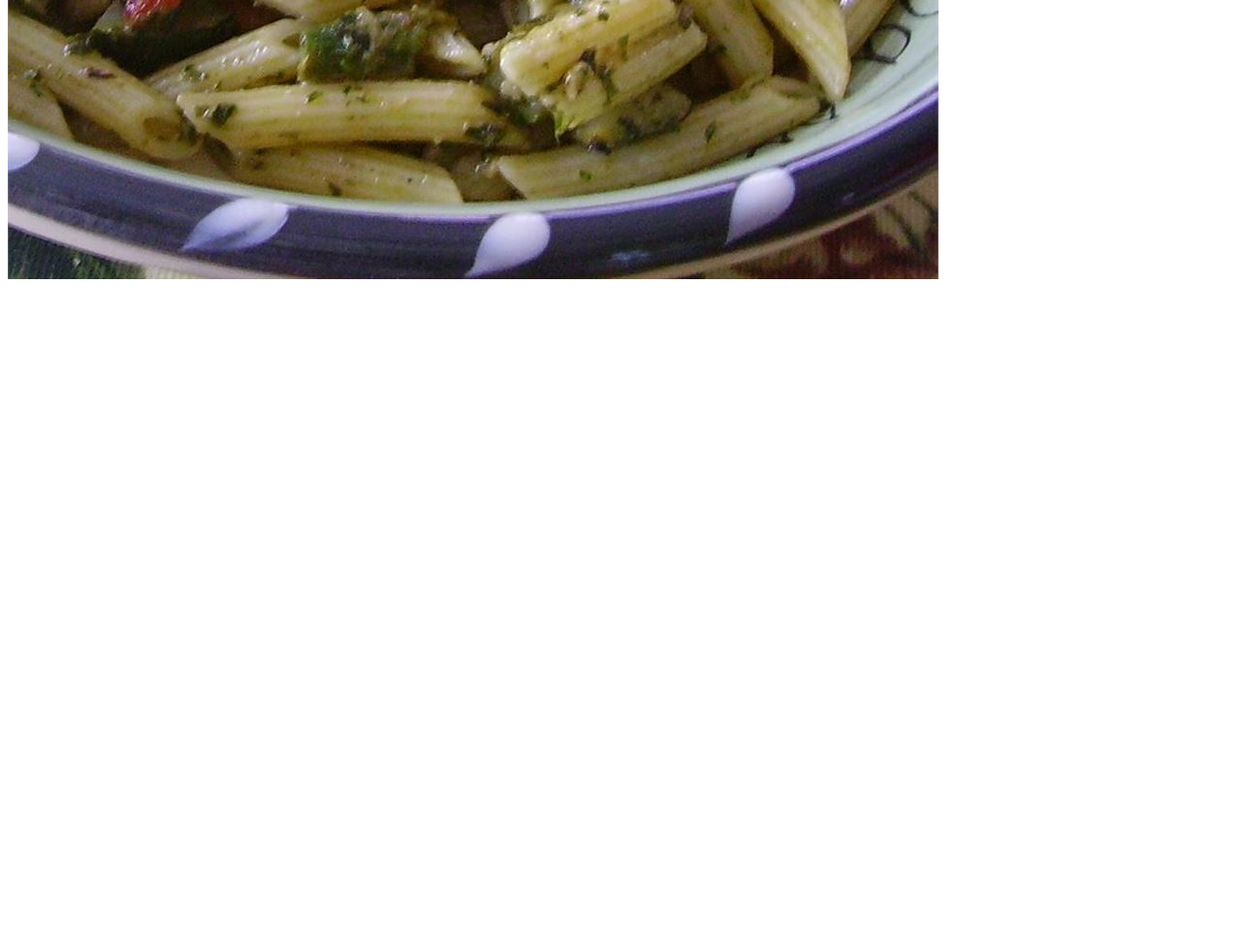
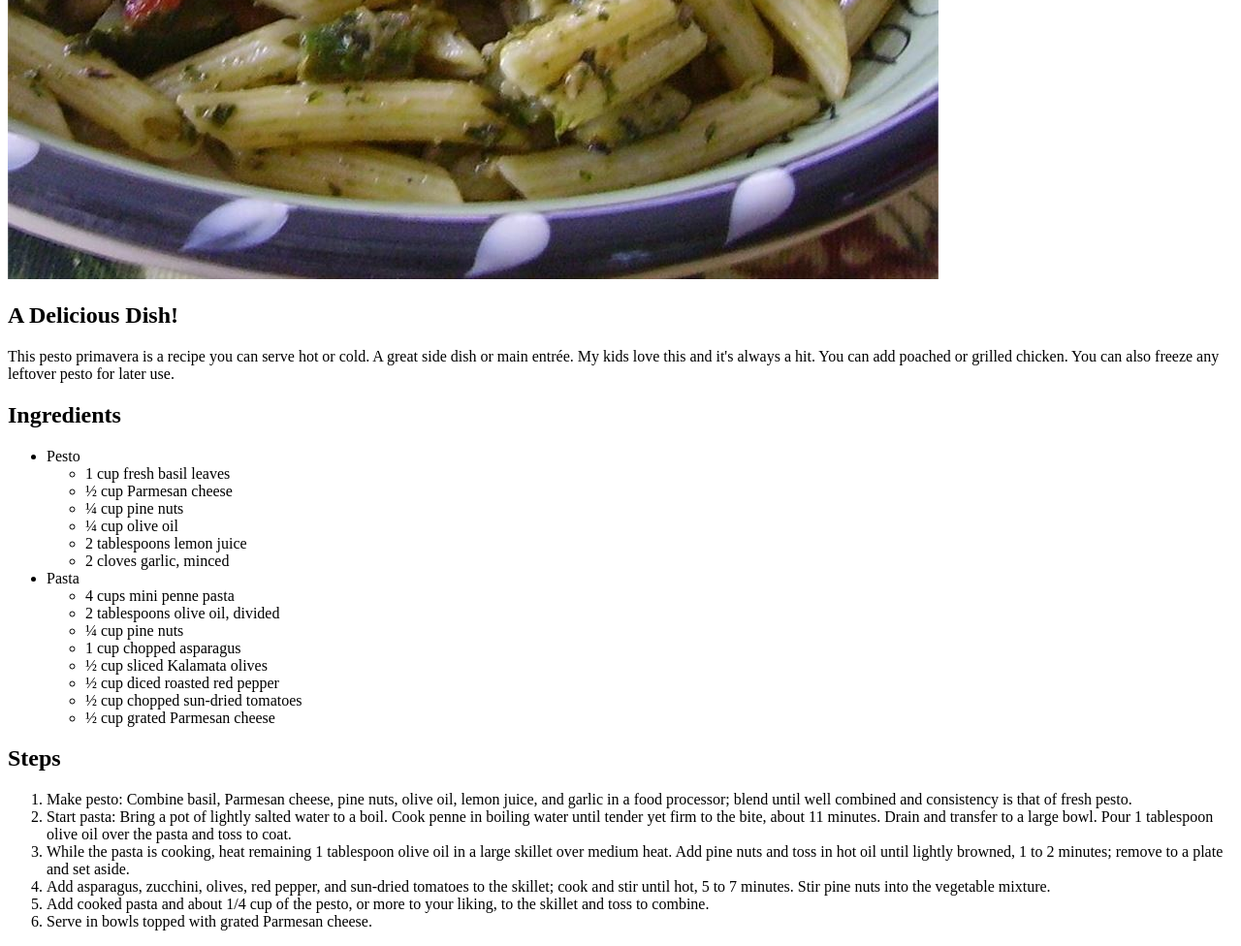
Before and after one commit to kevs926/odin-recipes, a plain HTML site: page recipes/pesto-penne-primavera.html in a window 1280 px wide. Shown: the part 752-1728 px from the top of the page at 97% size. Before the commit the page ends 1052 px from the top, so only its background shows below. Drawn offline with Linux system fonts and the light colour scheme.

Commit message:
Add textual recipe information

```diff
--- a/recipes/pesto-penne-primavera.html
+++ b/recipes/pesto-penne-primavera.html
@@ -9,5 +9,40 @@
 <body>
     <h1>Pesto Penne Primavera</h1>
     <img src="./recipes-image/pesto-penne-primavera.png" alt="Pesto Penne Primavera on a plate">
+    <h2>A Delicious Dish!</h2>
+    <p>This pesto primavera is a recipe you can serve hot or cold. A great side dish or main entrée. My kids love this and it's always a hit. You can add poached or grilled chicken. You can also freeze any leftover pesto for later use.</p>
+    <h2>Ingredients</h2>
+    <ul>
+        <li>Pesto</li>
+        <ul>
+            <li>1 cup fresh basil leaves</li>
+            <li>½ cup Parmesan cheese</li>
+            <li>¼ cup pine nuts</li>
+            <li>¼ cup olive oil</li>
+            <li>2 tablespoons lemon juice</li>
+            <li>2 cloves garlic, minced</li>
+          </ul>
+        <li>Pasta</li>
+        <ul>
+            <li>4 cups mini penne pasta</li>
+            <li>2 tablespoons olive oil, divided</li>
+            <li>¼ cup pine nuts</li>
+            <li>1 cup chopped asparagus</li>
+            <li>½ cup sliced Kalamata olives</li>
+            <li>½ cup diced roasted red pepper</li>
+            <li>½ cup chopped sun-dried tomatoes</li>
+            <li>½ cup grated Parmesan cheese</li>
+          </ul>
+    </ul>
+
+    <h2>Steps</h2>
+    <ol>
+        <li>Make pesto: Combine basil, Parmesan cheese, pine nuts, olive oil, lemon juice, and garlic in a food processor; blend until well combined and consistency is that of fresh pesto.</li>
+        <li>Start pasta: Bring a pot of lightly salted water to a boil. Cook penne in boiling water until tender yet firm to the bite, about 11 minutes. Drain and transfer to a large bowl. Pour 1 tablespoon olive oil over the pasta and toss to coat.</li>
+        <li>While the pasta is cooking, heat remaining 1 tablespoon olive oil in a large skillet over medium heat. Add pine nuts and toss in hot oil until lightly browned, 1 to 2 minutes; remove to a plate and set aside.</li>
+        <li>Add asparagus, zucchini, olives, red pepper, and sun-dried tomatoes to the skillet; cook and stir until hot, 5 to 7 minutes. Stir pine nuts into the vegetable mixture.</li>
+        <li>Add cooked pasta and about 1/4 cup of the pesto, or more to your liking, to the skillet and toss to combine.</li>
+        <li>Serve in bowls topped with grated Parmesan cheese.</li>
+    </ol>
 </body>
 </html>
```
